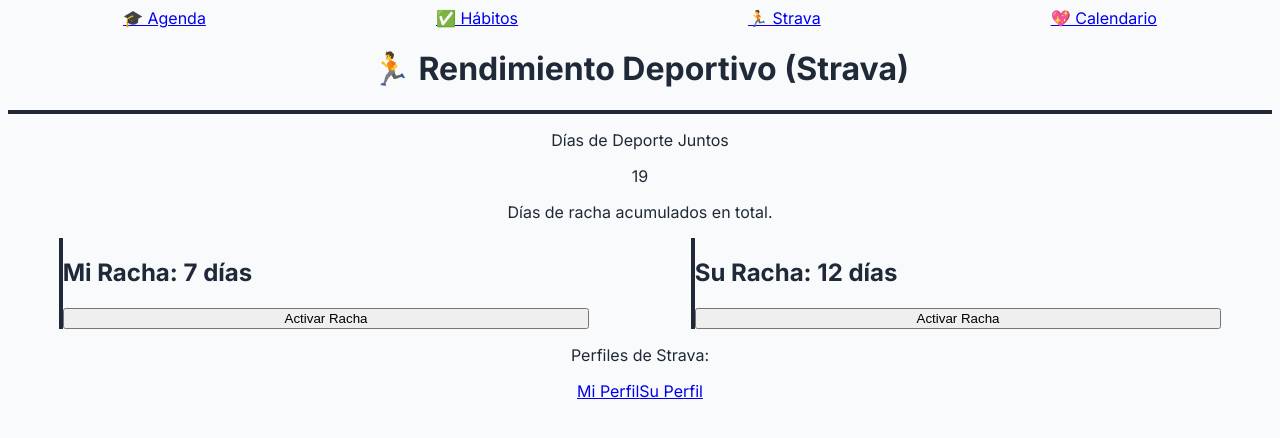
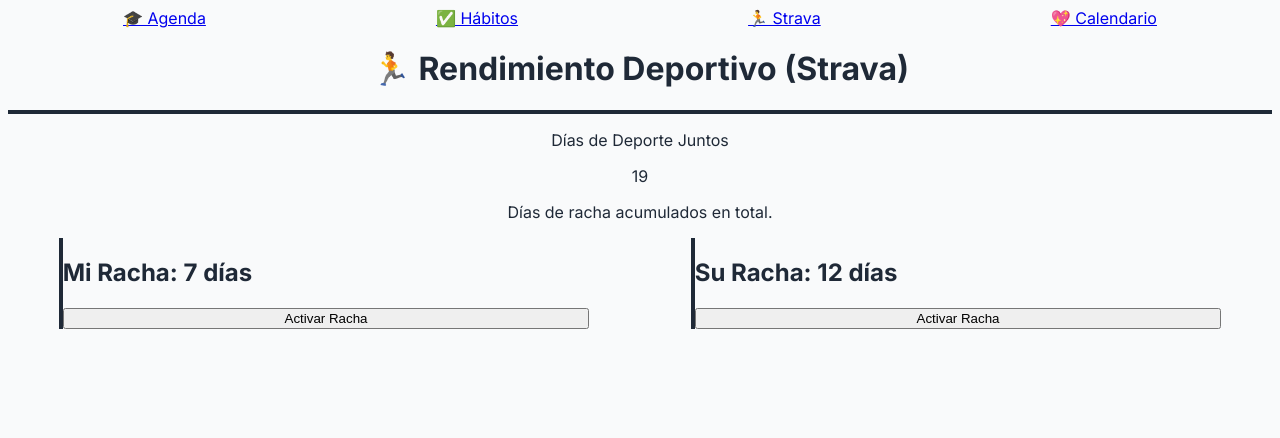
Before and after one commit to Marcuse26/codelink, a Next.js app: page /deporte in a window 1280 px wide. Shown: the top 438 px of the page. Built offline with nearby package versions, Linux system fonts and the light colour scheme.

Commit message:
fix: Codigos completos corregidos con rutas relativas

```diff
--- a/src/app/deporte/page.tsx
+++ b/src/app/deporte/page.tsx
@@ -1,16 +1,17 @@
 'use client';
 
 import React from 'react';
-import { RachaData } from '@/data/racha';
+// CORRECCIÓN: Usamos ruta relativa para evitar errores de alias
+import { RachaData } from '../../data/racha';
 
 export default function DeportePage() {
-    // Si RachaData no existe o está vacío, usamos valores por defecto para evitar errores
+    // Valores por defecto por si el archivo de datos falla
     const miRacha = RachaData?.miRacha || 0;
     const suRacha = RachaData?.suRacha || 0;
     const rachaConjunta = miRacha + suRacha;
 
     const handleStreakUpdate = (user: string) => {
-        alert(`¡Racha de ${user} activada! Recuerda editar el archivo src/data/racha.ts para guardar el cambio real.`);
+        alert(`¡Racha de ${user} activada! Recuerda editar el archivo src/data/racha.ts para guardar el cambio.`);
     };
 
     return (
@@ -36,14 +37,6 @@ export default function DeportePage() {
                      <button onClick={() => handleStreakUpdate("SUYO")} className="w-full py-3 bg-red-500 text-white font-semibold rounded-lg hover:bg-red-600 transition">Activar Racha</button>
                 </div>
             </div>
-
-             <div className="text-center">
-                <p className="text-lg font-semibold text-gray-700 mb-4">Perfiles de Strava:</p>
-                <div className="flex justify-center space-x-6">
-                    <a href="#" className="py-2 px-4 bg-orange-500 text-white rounded-lg">Mi Perfil</a>
-                    <a href="#" className="py-2 px-4 bg-orange-500 text-white rounded-lg">Su Perfil</a>
-                </div>
-            </div>
         </div>
     );
 }
--- a/src/app/habitos/page.tsx
+++ b/src/app/habitos/page.tsx
@@ -4,7 +4,8 @@ import React, { useState } from 'react';
 import {
   LineChart, Line, XAxis, YAxis, CartesianGrid, Tooltip, Legend, ResponsiveContainer
 } from 'recharts';
-import { habitosData } from '@/data/habitos';
+// CORRECCIÓN: Usamos ruta relativa
+import { habitosData } from '../../data/habitos';
 
 const PorcentajeInput = ({ label, initialValue, color }: { label: string, initialValue: number, color: string }) => {
     const [percentage, setPercentage] = useState(initialValue);
--- a/src/data/habitos.ts
+++ b/src/data/habitos.ts
@@ -1,7 +1,5 @@
 // src/data/habitos.ts
 
-// NOTA: Para actualizar esta gráfica, simplemente edita estos arrays.
-// Los valores representan el porcentaje de hábitos cumplidos ese día.
 export const habitosData = [
   { dia: 'L', yo: 70, ella: 80 },
   { dia: 'M', yo: 85, ella: 75 },
--- a/src/data/racha.ts
+++ b/src/data/racha.ts
@@ -1,9 +1,6 @@
 // src/data/racha.ts
 
-// NOTA: Para actualizar la racha, edita estos números después de hacer deporte.
 export const RachaData = {
-    // Mi racha actual (días consecutivos)
     miRacha: 7,
-    // Racha actual de mi novia (días consecutivos)
     suRacha: 12,
 };
```
